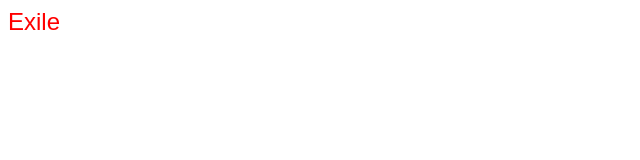
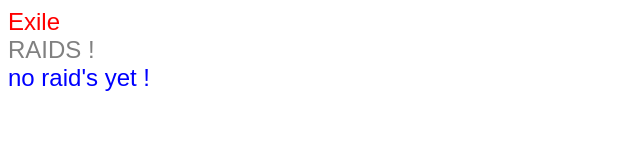
Before and after one commit to Tsrxiy/Exile, a plain HTML site: page index.html in a window 1280 px wide. Shown: the whole page, without its empty margins (0-640 px from the left). Drawn offline with Linux system fonts and the light colour scheme.

Commit message:
Update index.html

```diff
--- a/index.html
+++ b/index.html
@@ -7,5 +7,11 @@
 <font size="5" color ="red" face="Arial">
 Exile<br>
 <font>
+    <font size="5" color ="grey" face="Arial">
+      RAIDS    !<br>
+<font>
+        <font size="5" color ="blue" face="Arial">
+no raid's yet !<br>
+<font>
 </body>
 </html>
```
